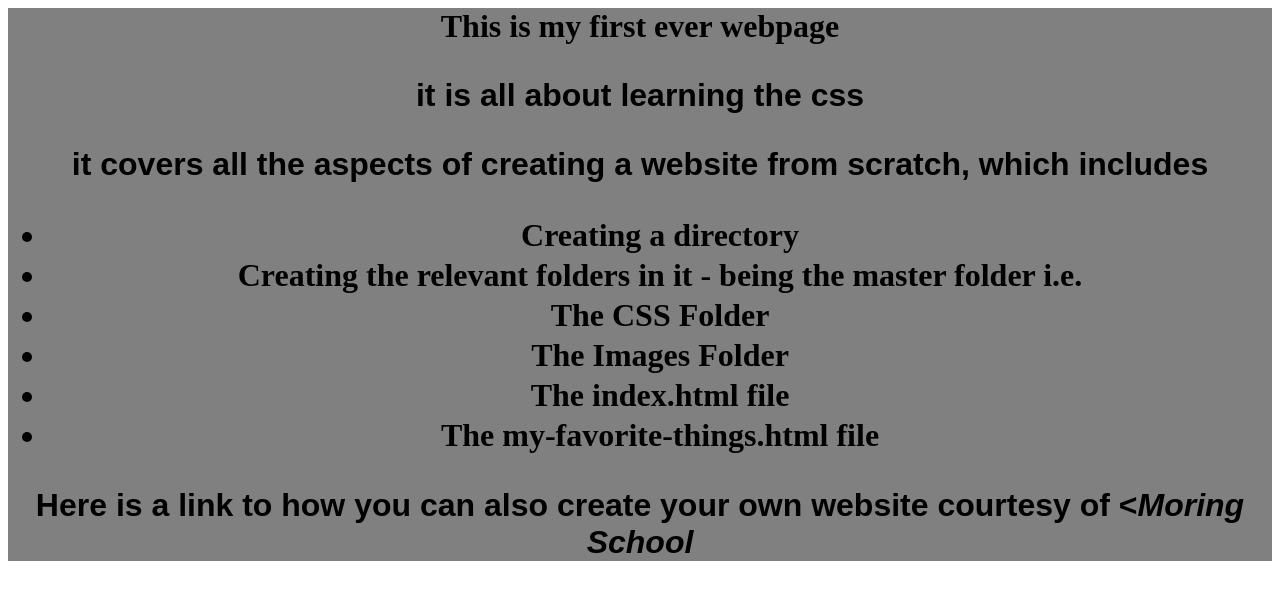
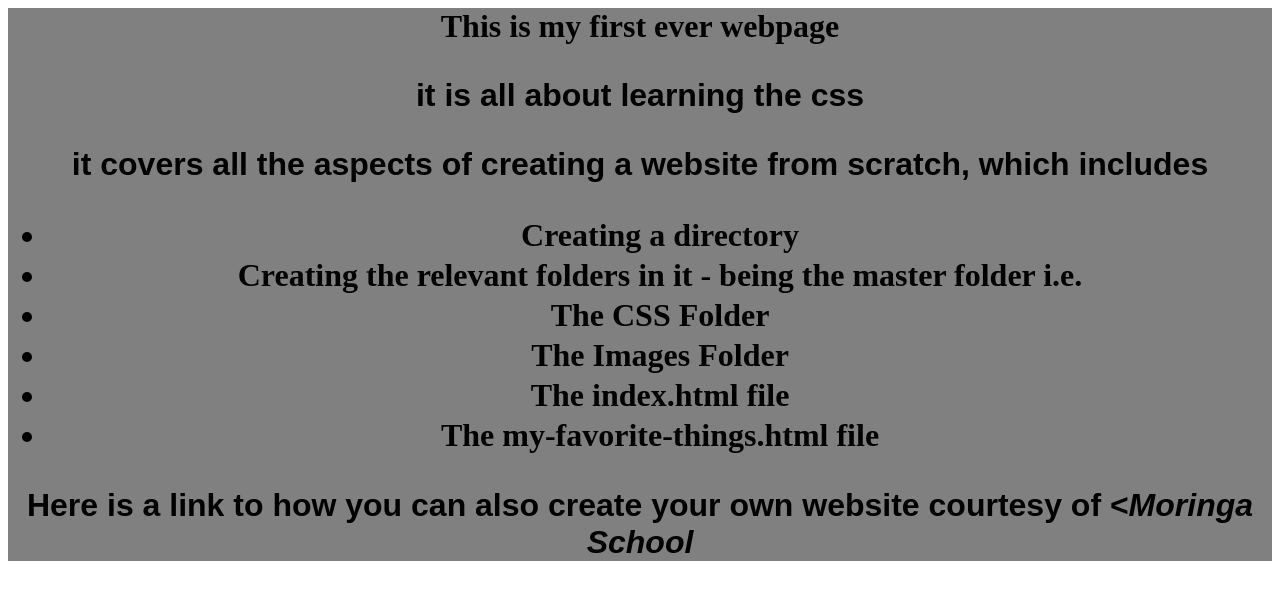
Before and after one commit to SospeterKungu/my-first-project, a plain HTML site: page index.html in a window 1280 px wide. Drawn offline with Linux system fonts and the light colour scheme.

Commit message:
corrected the spelling for moringa school

```diff
--- a/index.html
+++ b/index.html
@@ -14,6 +14,6 @@
                   <li>The index.html file</li>
                   <li>The my-favorite-things.html file</li>
             </ul>
-          <p>Here is a link to how you can also create your own website courtesy of <<em><b>Moring School</b></em></p>
+          <p>Here is a link to how you can also create your own website courtesy of <<em><b>Moringa School</b></em></p>
   </h1>
   </body>
```
